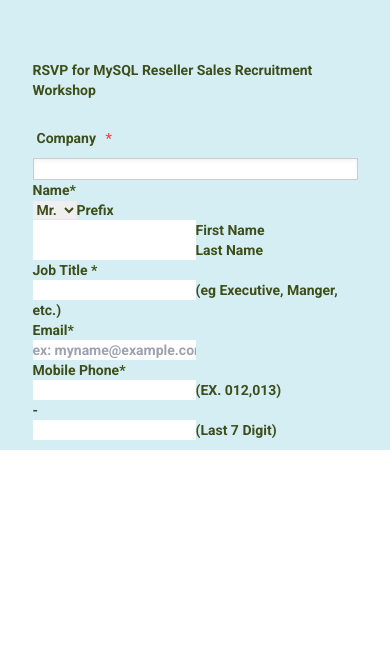
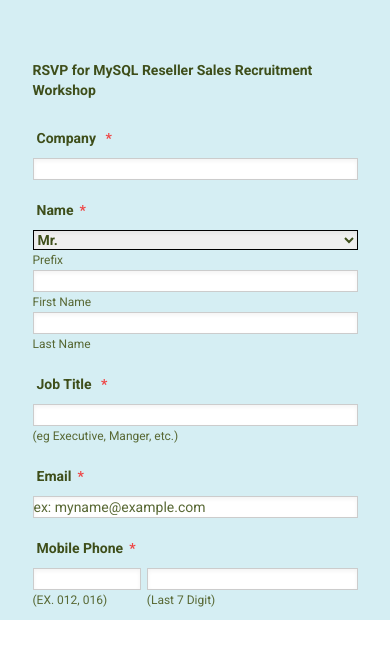
Before and after one commit to JimeBlue/mysql-workshop, a Vue app: page / in a window 390 px wide. Shown: the top 658 px of the page. Built offline with nearby package versions, Linux system fonts and the light colour scheme.

Commit message:
Finish style of inputs in mobile

```diff
--- a/src/components/Form.vue
+++ b/src/components/Form.vue
@@ -4,7 +4,7 @@
     <h1 class="my-7">RSVP for MySQL Reseller Sales Recruitment Workshop</h1>
     <form action="">
       <ul>
-        <li class="flex flex-col">
+        <li class="flex flex-col mb-5">
           <label for="company" class="inline-block px-1 mb-2.5"
             >Company <span class="text-red-500 ml-1.5">*</span></label
           >
@@ -14,47 +14,106 @@
             class="inline-block border-solid border border-[#ccc] shadow-inner shadow-[0px_1px_2px_rgba(204,204,204/ 0.05)]"
           />
         </li>
-        <li>
-          <label for="title">Name<span>*</span></label>
-          <div>
-            <select name="prefix" id="prefix">
+        <li class="flex flex-col mb-5">
+          <label for="title" class="inline-block px-1 mb-2.5"
+            >Name<span class="text-red-500 ml-1.5">*</span></label
+          >
+          <div class="flex flex-col">
+            <select
+              name="prefix"
+              id="prefix"
+              class="border-solid border border-black shadow-inner shadow-[0px_1px_2px_rgba(204,204,204/ 0.05)]"
+            >
               <option value="Mr">Mr.</option>
               <option value="Ms">Ms.</option>
             </select>
-            <label>Prefix</label>
+            <label class="text-xs font-light text-[#586834] my-0.5"
+              >Prefix</label
+            >
           </div>
-          <div>
-            <input type="text" id="first-name" />
-            <label for="first-name">First Name</label>
+          <div class="flex flex-col">
+            <input
+              type="text"
+              id="first-name"
+              class="border-solid border border-[#ccc] shadow-inner shadow-[0px_1px_2px_rgba(204,204,204/ 0.05)]"
+            />
+            <label
+              for="first-name"
+              class="text-xs font-light text-[#586834] my-0.5"
+              >First Name</label
+            >
           </div>
-          <div>
-            <input type="text" id="last-name" />
-            <label for="last-name">Last Name</label>
+          <div class="flex flex-col">
+            <input
+              type="text"
+              id="last-name"
+              class="border-solid border border-[#ccc] shadow-inner shadow-[0px_1px_2px_rgba(204,204,204/ 0.05)]"
+            />
+            <label
+              for="last-name"
+              class="text-xs font-light text-[#586834] my-0.5"
+              >Last Name</label
+            >
           </div>
         </li>
-        <li>
-          <label for="job">Job Title <span>*</span></label>
-          <div>
-            <input type="text" id="job-title" />
-            <label for="job-title">(eg Executive, Manger, etc.)</label>
+        <li class="flex flex-col mb-5">
+          <label for="job" class="px-1 mb-2.5"
+            >Job Title <span class="text-red-500 ml-1.5">*</span></label
+          >
+          <div class="flex flex-col">
+            <input
+              type="text"
+              id="job-title"
+              class="border-solid border border-[#ccc] shadow-inner shadow-[0px_1px_2px_rgba(204,204,204/ 0.05)]"
+            />
+            <label
+              for="job-title"
+              class="text-xs font-light text-[#586834] my-0.5"
+              >(eg Executive, Manger, etc.)</label
+            >
           </div>
         </li>
-        <li>
-          <label for="email">Email<span>*</span> </label>
-          <div>
-            <input type="email" placeholder="ex: myname@example.com" />
-          </div>
+        <li class="flex flex-col mb-5">
+          <label for="email" class="px-1 mb-2.5"
+            >Email<span class="text-red-500 ml-1.5">*</span></label
+          >
+
+          <input
+            type="email"
+            placeholder="ex: myname@example.com"
+            class="border-solid border border-[#ccc] shadow-inner shadow-[0px_1px_2px_rgba(204,204,204/ 0.05)] placeholder:text-[#586834] placeholder:font-thin"
+          />
         </li>
-        <li>
-          <label for="">Mobile Phone<span>*</span> </label>
-          <div>
-            <input type="tel" id="area-code" />
-            <label for="area-code">(EX. 012,013)</label>
-          </div>
-          <span>-</span>
-          <div>
-            <input type="tel" id="phone-number" />
-            <label for="phone-number">(Last 7 Digit)</label>
+        <li class="flex flex-col">
+          <label for="" class="px-1 mb-2.5"
+            >Mobile Phone<span class="text-red-500 ml-1.5">*</span>
+          </label>
+          <div class="flex gap-x-1.5">
+            <div class="flex flex-col w-1/3">
+              <input
+                type="tel"
+                id="area-code"
+                class="border-solid border border-[#ccc] shadow-inner shadow-[0px_1px_2px_rgba(204,204,204/ 0.05)]"
+              />
+              <label
+                for="area-code"
+                class="text-xs font-light text-[#586834] my-0.5"
+                >(EX. 012, 016)</label
+              >
+            </div>
+            <span class="hidden">-</span>
+            <div class="flex flex-col w-2/3">
+              <input
+                type="tel"
+                id="phone-number"
+                class="border-solid border border-[#ccc] shadow-inner shadow-[0px_1px_2px_rgba(204,204,204/ 0.05)]"
+              />
+              <label
+                for="phone-number"
+                class="text-xs font-light text-[#586834] my-0.5"
+                >(Last 7 Digit)</label
+              >
+            </div>
           </div>
         </li>
       </ul>
```
